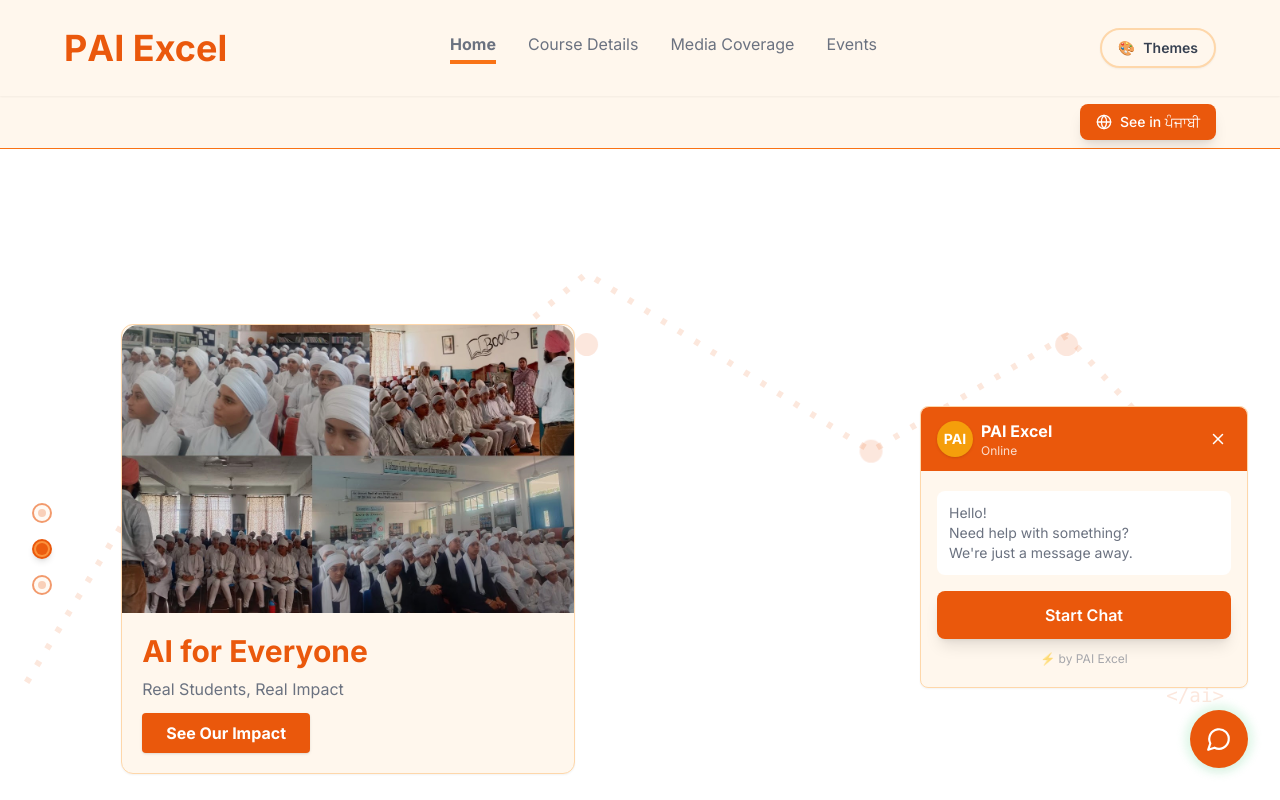
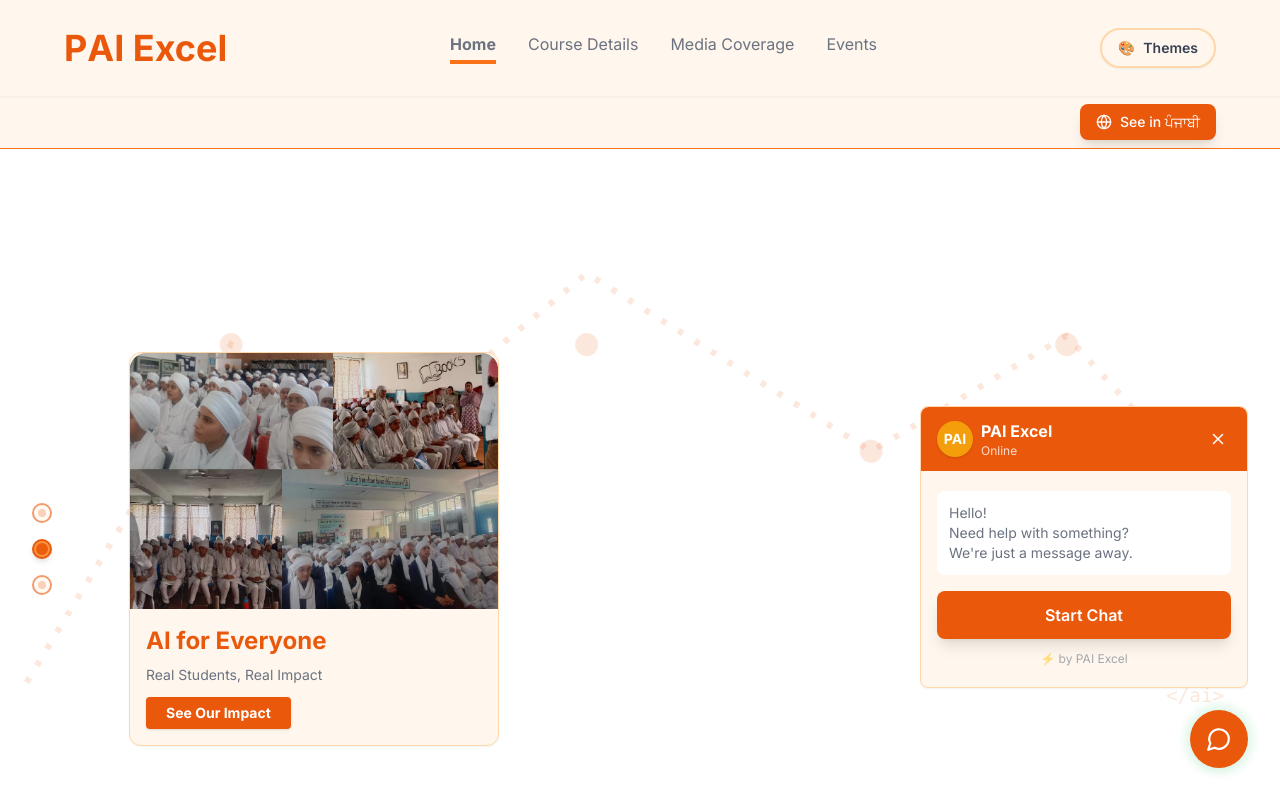
Before and after one commit to rakhikamboz7/PAI-Excellence, a React (Vite) app in the folder client/: page / in a window 1280 px wide. Both pictures are taken after a click on the button 1219 px from the left and 739 px from the top of the page. Shown: the top 800 px of the page. Built offline with nearby package versions, Linux system fonts and the light colour scheme.

Commit message:
Hero-section/fixed

```diff
--- a/client/src/components/Hero.jsx
+++ b/client/src/components/Hero.jsx
@@ -244,7 +244,7 @@ const Hero = () => {
               className="absolute -bottom-0 -right-0 px-4 py-2 rounded-2xl font-mono shadow-md text-lg font-medium select-none opacity-80 animate-ai-accent"
               style={{
                 color: "#fff",
-                background: "var(--secondary-color, #3b82f6)",
+                background: "var(--secondary-color,rgb(13, 50, 109))",
               }}
             >
               AI
@@ -257,11 +257,12 @@ const Hero = () => {
 
   function renderImageSlide(slide) {
     return (
-      <div className="flex mr-20 flex-col md:flex-row h-full items-center min-h-[80vh] relative px-6 md:px-24">
-        {/* Slide image left */}
-        <div className="flex-1 flex justify-center items-center">
+
+  <div className="flex flex-col md:flex-row h-full items-center min-h-[80vh] relative px-4 md:px-16 max-w-[1400px] mx-auto">
+    {/* Slide image left - Made narrower */}
+    <div className="w-full md:w-2/5 flex justify-center items-center">
       <Card
-            className="rounded-xl overflow-hidden shadow-2xl max-w-lg w-[90%] mx-auto animate-fade-in"
+        className="rounded-xl overflow-hidden shadow-2xl w-[85%] mx-auto animate-fade-in"
         style={{
           background: "var(--surface-color, #dbeafe)",
           border: "1px solid var(--border-color, #93c5fd)"
@@ -270,27 +271,27 @@ const Hero = () => {
         <img
           src={slide.image || "/placeholder.svg"}
           alt="Hero"
-              className="w-full h-72 object-cover"
+          className="w-full h-64 object-cover" // Reduced height
           style={{
             filter: "brightness(0.89)",
             borderRadius: "16px 16px 0 0"
           }}
         />
-            <div className="p-5">
+        <div className="p-4"> {/* Reduced padding */}
           <h2
-                className="text-2xl md:text-3xl font-bold mb-2"
+            className="text-xl md:text-2xl font-bold mb-2" // Smaller text
             style={{ color: "var(--primary-color, #1e40af)" }}
           >
             {slide.title}
           </h2>
           <p
-                className="text-base mb-3"
+            className="text-sm mb-3" // Smaller text
             style={{ color: "var(--text-secondary, #3730a3)" }}
           >
             {slide.subtitle}
           </p>
           <button
-                className="rounded px-6 py-2 font-bold shadow hover:scale-105 transition-all themed-button-primary"
+            className="rounded px-5 py-1.5 text-sm font-bold shadow hover:scale-105 transition-all themed-button-primary" // Smaller button
             style={{
               border: "none",
               outline: "none",
@@ -301,26 +302,37 @@ const Hero = () => {
         </div>
       </Card>
     </div>
-        {/* AI accent right */}
-        <div className="flex-1 hidden md:flex items-center justify-center">
+
+    {/* AI accent right - Wider for instructor info */}
+    <div className="hidden md:flex w-full md:w-3/5 items-start justify-center pl-8">
       <div
-            className="rounded-xl shadow-lg flex flex-col items-center gap-2 p-4 border animate-fade-in-late"
+        className="rounded-xl shadow-md flex flex-col items-start gap-2 p-6 border animate-fade-in-late"
         style={{
           background: "var(--background-color,#eff6ff)",
-              border: "1.5px solid var(--border-color,#93c5fd)"
+          border: "1.5px solid var(--border-color,#93c5fd)",
+          maxWidth: "600px" // Control maximum width
         }}
       >
         <span
-              className="text-2xl font-extrabold tracking-tight font-mono"
+          className="text-2xl font-extrabold tracking-tight font-mono mb-2"
           style={{ color: "var(--primary-color,#1e40af)" }}
         >
           Know About Instructors
         </span>
         <span
-              className="text-sm font-semibold mt-1 tracking-widest"
+          className="text-sm leading-relaxed" // Better line height for readability
           style={{ color: "var(--text-secondary,#3730a3)", opacity: 0.75 }}
         >
-             Dr. Sandeep Singh Sandha holds a Ph.D. in Computer Science from UCLA and a B.Tech from IIT Roorkee. Dr. Inderjot Kaur holds a Ph.D. and has completed a postdoctoral fellowship at Mississippi State University, along with a B.Tech from NIT Jalandhar. With over a decade of experience, they have worked at top technology companies like Amazon, Caterpillar, Oracle, IBM, ARM, Abacus.AI, and Teradata, leading advancements in AI and machine learning. Both instructors combine strong academic credentials, extensive industry experience, and groundbreaking research to deliver high-impact education.
+          Dr. Sandeep Singh Sandha holds a Ph.D. in Computer Science from UCLA and a B.Tech from IIT Roorkee.
+          Dr. Inderjot Kaur holds a Ph.D. and has completed a postdoctoral fellowship at Mississippi State University,
+          along with a B.Tech from NIT Jalandhar.
+
+          <br/><br/> {/* Added spacing between paragraphs */}
+
+          With over a decade of experience, they have worked at top technology companies like Amazon,
+          Caterpillar, Oracle, IBM, ARM, Abacus.AI, and Teradata, leading advancements in AI and
+          machine learning. Both instructors combine strong academic credentials, extensive industry
+          experience, and groundbreaking research to deliver high-impact education.
         </span>
       </div>
     </div>
@@ -410,9 +422,9 @@ const Hero = () => {
           <Card
             className="rounded-lg shadow-2xl border"
             style={{
-              background: "var(--surface-color, #fff7ed)",
+              background: "var(--surface-color,rgb(218, 168, 107))",
               color: "var(--text-color, #1e3a8a)",
-              borderColor: "var(--border-color, #fed7aa)"
+              borderColor: "var(--border-color,rgb(192, 128, 54))"
             }}
           >
             <div
```
Lines whose indentation alone changed are shown as unchanged.
